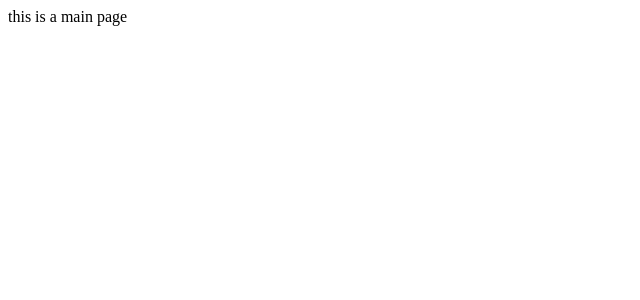
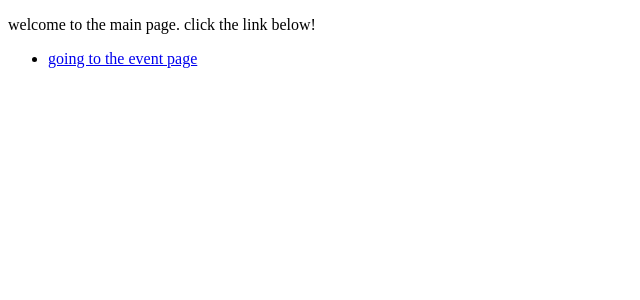
Before and after one commit to ALBAMONZ-LAB/SD-UI-admin-front-end, a Next.js app: page / in a window 1280 px wide. Shown: the top 300 px of the page, without its empty margins (0-640 px from the left). Built offline with nearby package versions, Linux system fonts and the light colour scheme.

Commit message:
Add event page

```diff
--- /dev/null
+++ b/src/app/event/page.tsx
@@ -0,0 +1,3 @@
+export default function Event() {
+  return <div>event</div>;
+}
--- a/src/app/layout.tsx
+++ b/src/app/layout.tsx
@@ -12,7 +12,9 @@ export default function RootLayout({
 }>) {
   return (
     <html lang="en">
-      <body>{children}</body>
+      <body>
+        <main>{children}</main>
+      </body>
     </html>
   );
 }
--- a/src/app/page.tsx
+++ b/src/app/page.tsx
@@ -1,6 +1,14 @@
-import Image from "next/image";
-import styles from "./page.module.css";
+import Link from "next/link";
 
 export default function Home() {
-  return <div>this is a main page</div>;
+  return (
+    <div>
+      <p>welcome to the main page. click the link below!</p>
+      <ul>
+        <li>
+          <Link href={"/event"}>going to the event page</Link>
+        </li>
+      </ul>
+    </div>
+  );
 }
```
